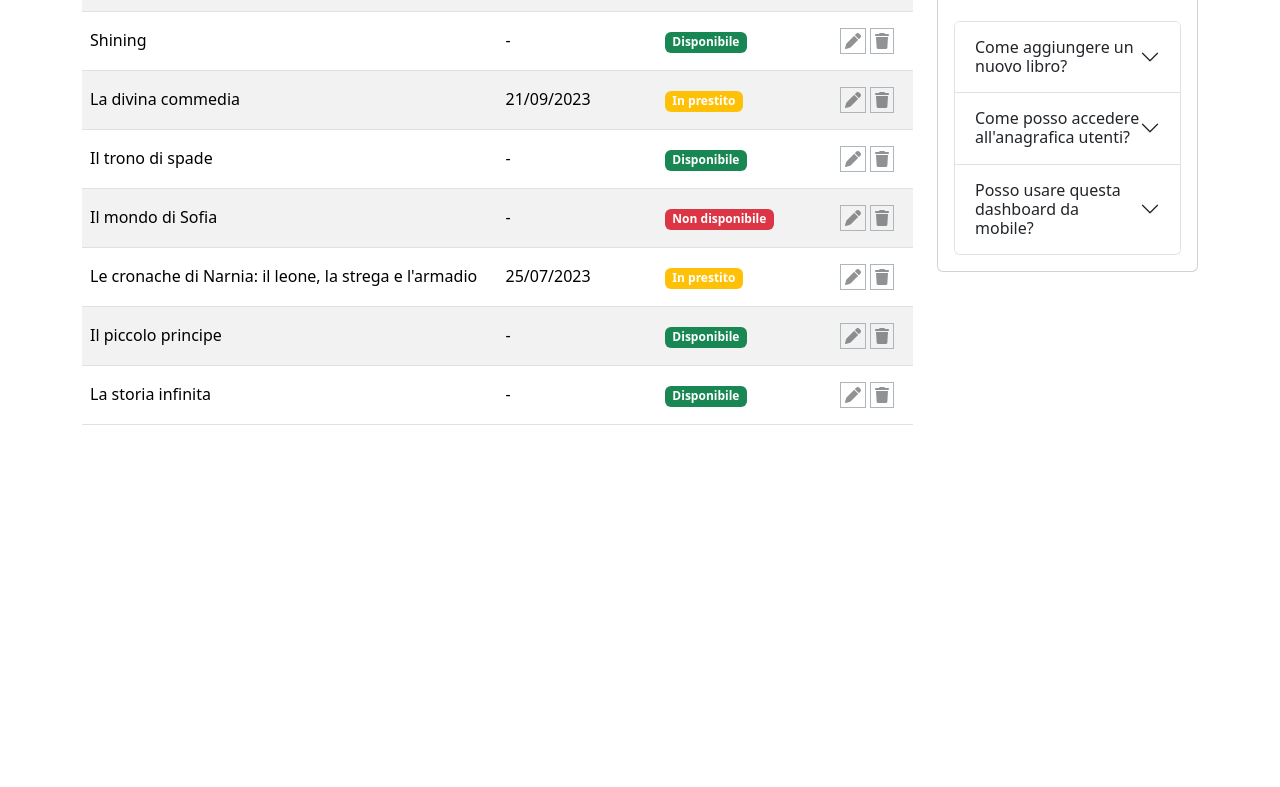
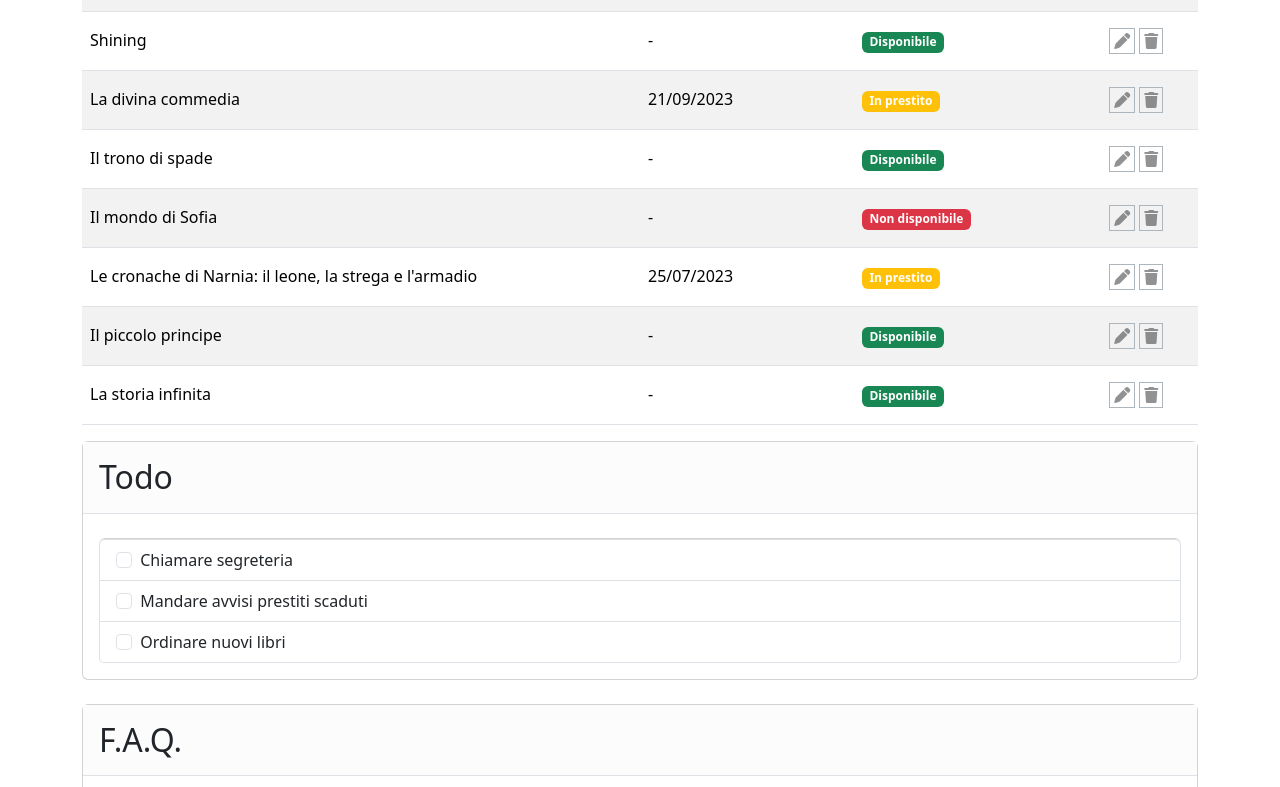
Before and after one commit to leonardo-guglielmini/html-css-bootstrap-dashboard, a plain HTML site: page index.html in a window 1280 px wide. Shown: the part 486-1273 px from the top of the page. Before the commit the page ends 927 px from the top, so only its background shows below. Drawn offline with nearby package versions, Linux system fonts and the light colour scheme.

Commit message:
FIXED breakpoints ( from lg to xxl )

```diff
--- a/index.html
+++ b/index.html
@@ -41,7 +41,7 @@
         <main class="my_dashboard pt-4">
             <div class="container-sm">
                 <div class="row">
-                    <div class="col-sm-12 col-lg-9">
+                    <div class="col-sm-12 col-xxl-9">
                         <div class="my-dashboard-header d-flex justify-content-between">
                             <h2>Catalogo Libri</h2>
                             <button class="btn btn-primary btn-sm">Aggiungi Libro</button>
@@ -192,7 +192,7 @@
                         </table>
                     </div>
 
-                    <div class="col-sm-12 col-lg-3">
+                    <div class="col-sm-12 col-xxl-3">
                         <div class="row row-gap-4">
                             <div class="col-12">
                                 <div class="card">
```
